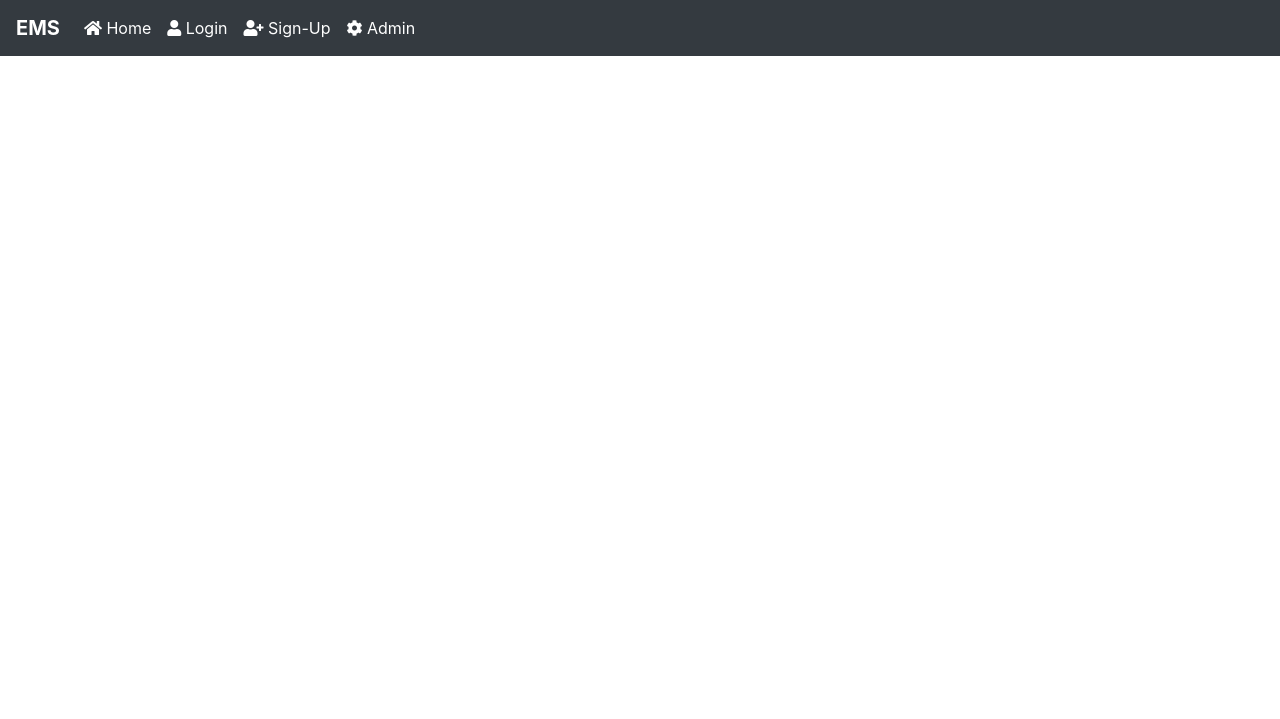
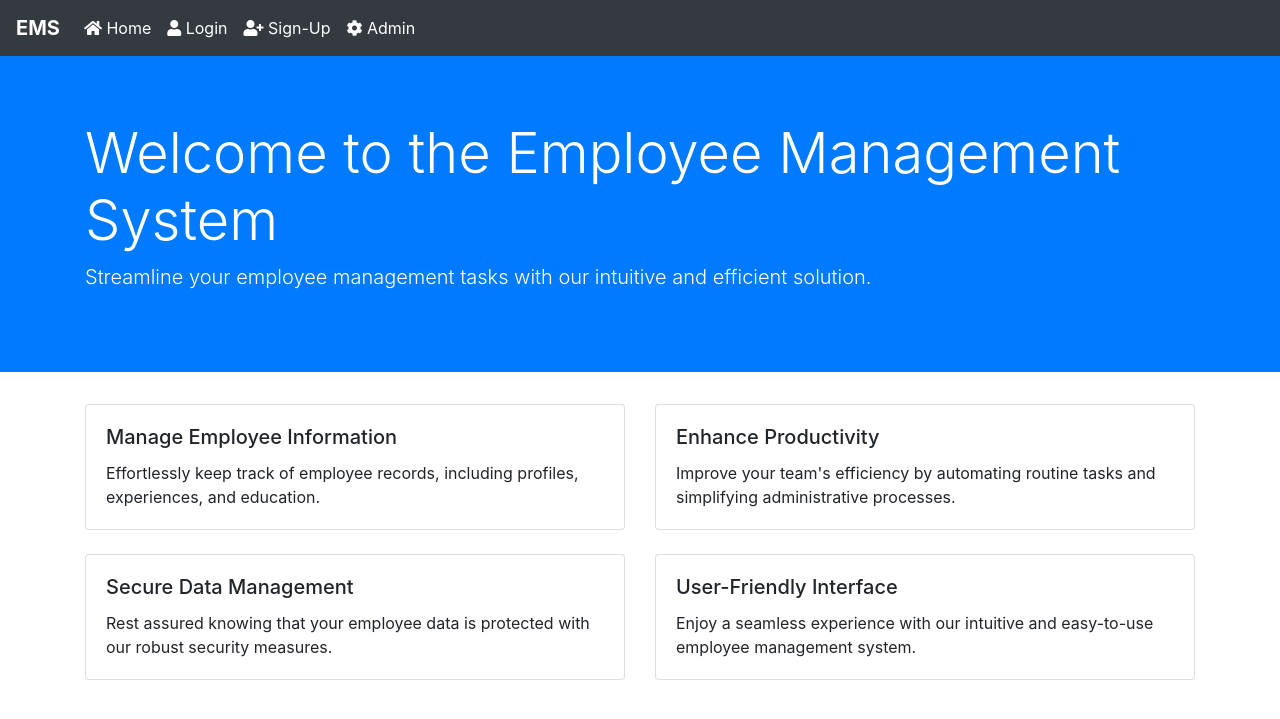
Before and after one commit to ThaloX/employee_management_system, a Django app: page / in a window 1280 px wide. Shown: the top 719 px of the page. Run offline with Django 4.2, Linux system fonts and the light colour scheme.

Commit message:
Updated home page

```diff
--- a/employee/templates/index.html
+++ b/employee/templates/index.html
@@ -1 +1,52 @@
-{% include 'Header.html' %}
+{% include 'header.html' %}
+
+{% block main %}
+
+<div class="jumbotron jumbotron-fluid bg-primary text-white">
+    <div class="container">
+        <h1 class="display-4">Welcome to the Employee Management System</h1>
+        <p class="lead">Streamline your employee management tasks with our intuitive and efficient solution.</p>
+    </div>
+</div>
+
+<div class="container">
+    <div class="row">
+        <div class="col-md-6">
+            <div class="card">
+                <div class="card-body">
+                    <h5 class="card-title">Manage Employee Information</h5>
+                    <p class="card-text">Effortlessly keep track of employee records, including profiles, experiences, and education.</p>
+                </div>
+            </div>
+        </div>
+        <div class="col-md-6">
+            <div class="card">
+                <div class="card-body">
+                    <h5 class="card-title">Enhance Productivity</h5>
+                    <p class="card-text">Improve your team's efficiency by automating routine tasks and simplifying administrative processes.</p>
+                </div>
+            </div>
+        </div>
+    </div>
+
+    <div class="row mt-4">
+        <div class="col-md-6">
+            <div class="card">
+                <div class="card-body">
+                    <h5 class="card-title">Secure Data Management</h5>
+                    <p class="card-text">Rest assured knowing that your employee data is protected with our robust security measures.</p>
+                </div>
+            </div>
+        </div>
+        <div class="col-md-6">
+            <div class="card">
+                <div class="card-body">
+                    <h5 class="card-title">User-Friendly Interface</h5>
+                    <p class="card-text">Enjoy a seamless experience with our intuitive and easy-to-use employee management system.</p>
+                </div>
+            </div>
+        </div>
+    </div>
+</div>
+
+{% endblock %}
```
